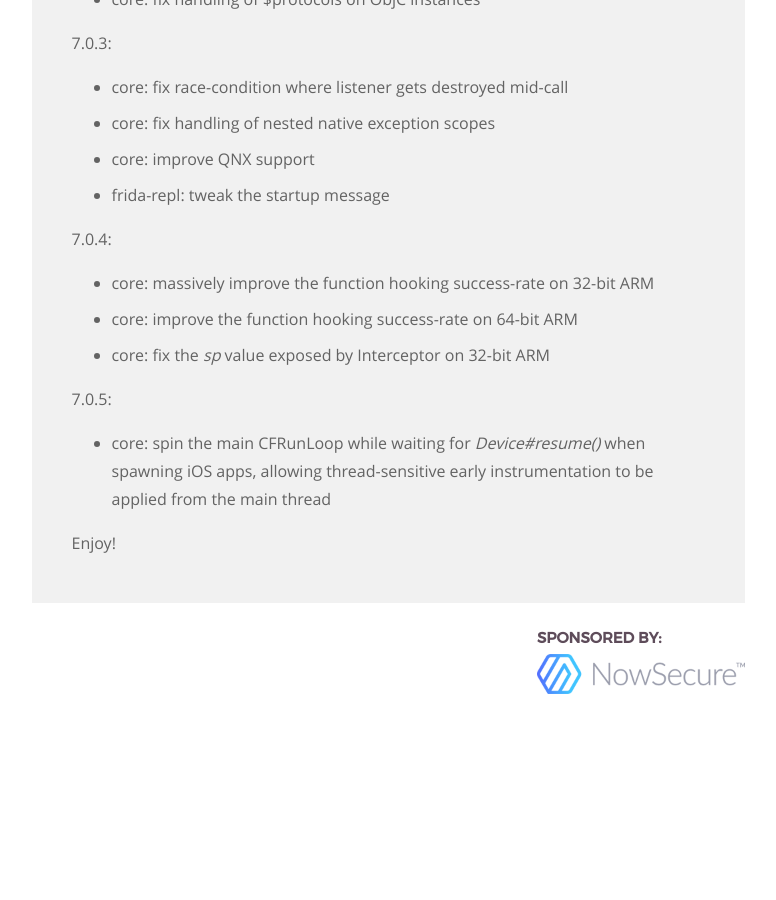
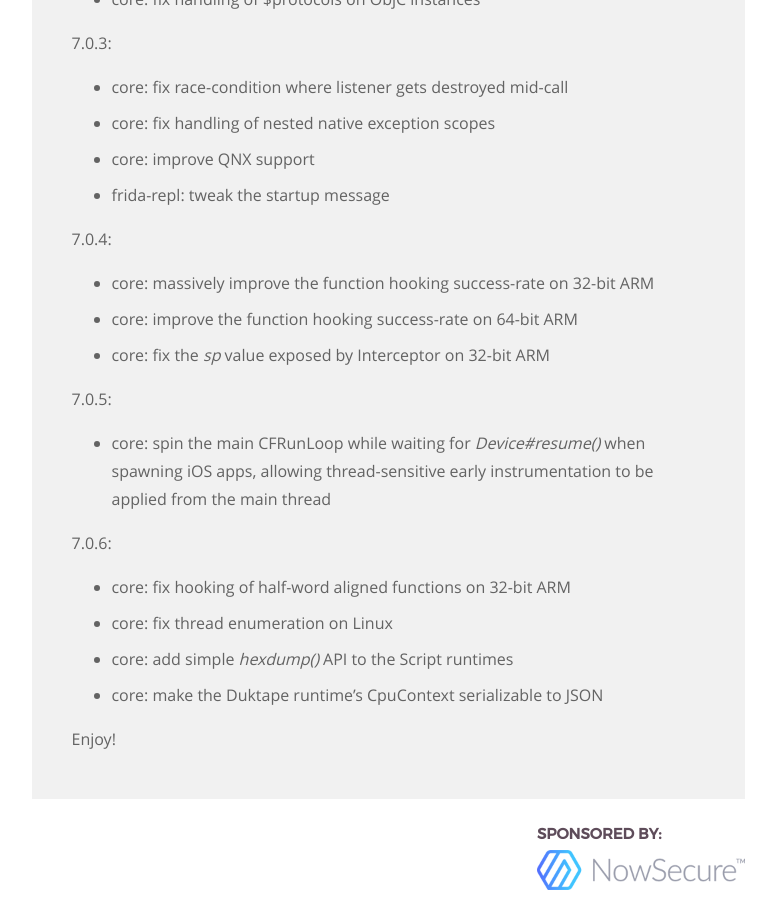
Before and after one commit to frida/frida-website, a Jekyll site: the page built from _posts/2016-02-24-frida-7-0-released.markdown, in a window 1280 px wide and 900 px high, scrolled down 994 px. Shown: the whole window, without its empty margins (364-1140 px from the left). Built offline with Jekyll 4.4.1, drawn with Linux system fonts in a browser that asks for light colours; before the commit the page ends 1698 px from its top, so only the background shows below that.

Commit message:
Add release notes for 7.0.6

```diff
--- a/_posts/2016-02-24-frida-7-0-released.markdown
+++ b/_posts/2016-02-24-frida-7-0-released.markdown
@@ -56,4 +56,11 @@ So in closing, here's a summary of the changes:
         spawning iOS apps, allowing thread-sensitive early instrumentation to be
         applied from the main thread
 
+7.0.6:
+
+- core: fix hooking of half-word aligned functions on 32-bit ARM
+- core: fix thread enumeration on Linux
+- core: add simple *hexdump()* API to the Script runtimes
+- core: make the Duktape runtime's CpuContext serializable to JSON
+
 Enjoy!
```
